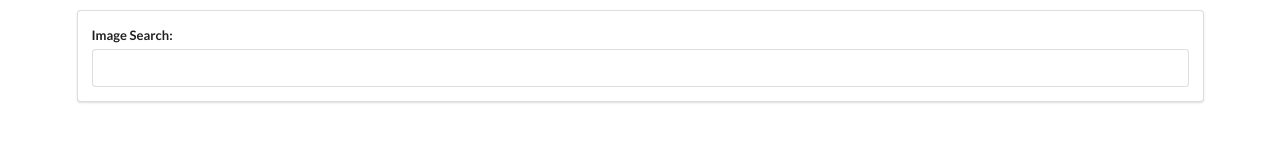
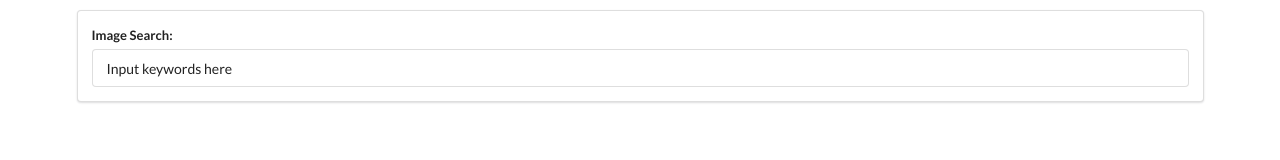
Before and after one commit to brianRCteddy/rider-react, a React (Create React App) app: page / in a window 1280 px wide. Shown: the top 160 px of the page. Built offline with nearby package versions, Linux system fonts and the light colour scheme.

Commit message:
controlled component

```diff
--- a/src/components/SearchBar.js
+++ b/src/components/SearchBar.js
@@ -2,11 +2,8 @@ import React, { Component } from 'react';
 
 class SearchBar extends Component {
 	state = {
-		term: ''
+		term: 'Input keywords here'
 	};
-	onInputChange(event) {
-		console.log(event.target.value);
-	}
 
 	render() {
 		return (
@@ -14,7 +11,11 @@ class SearchBar extends Component {
 				<form className="ui form">
 					<div className="field">
 						<label>Image Search: </label>
-						<input type="text" onChange={this.onInputChange} />
+						<input
+							type="text"
+							value={this.state.term}
+							onChange={(e) => this.setState({ term: e.target.value.toLocaleUpperCase() })}
+						/>
 					</div>
 				</form>
 			</div>
```
